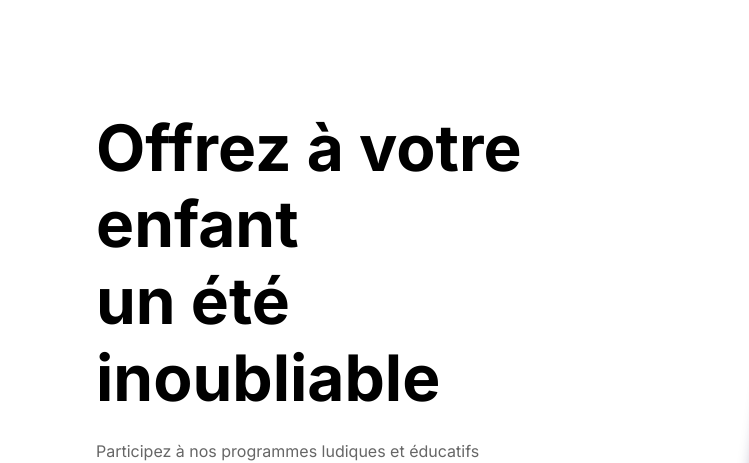
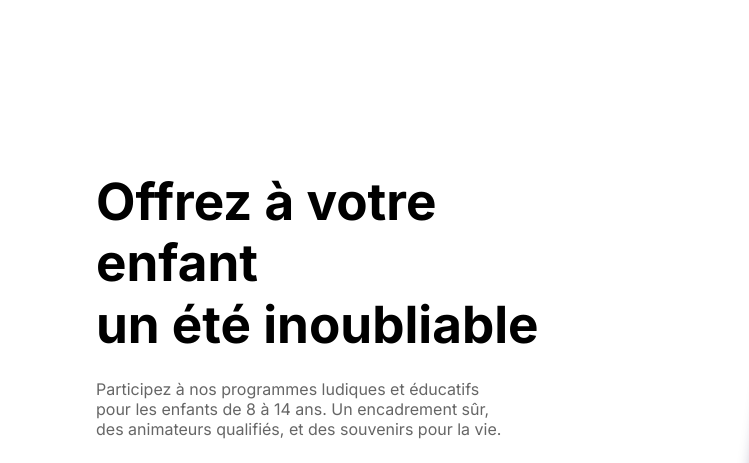
Before and after one commit to moaad007/form-test, a website: page public/index.html in a window 1280 px wide. Shown: the part 97-560 px from the top of the page, 0-749 px from the left. Drawn offline with Linux system fonts and the light colour scheme; files whose address does not match are found by name.

```diff
--- a/public/styles.css
+++ b/public/styles.css
@@ -108,7 +108,7 @@
 }
 
 .hero-content h1 {
-  font-size: clamp(1.5rem, 6vw, 4rem);
+  font-size: clamp(1.5rem, 4vw, 4rem);
   line-height: 1.2;
   margin-bottom: 1.5rem;
 }
```
